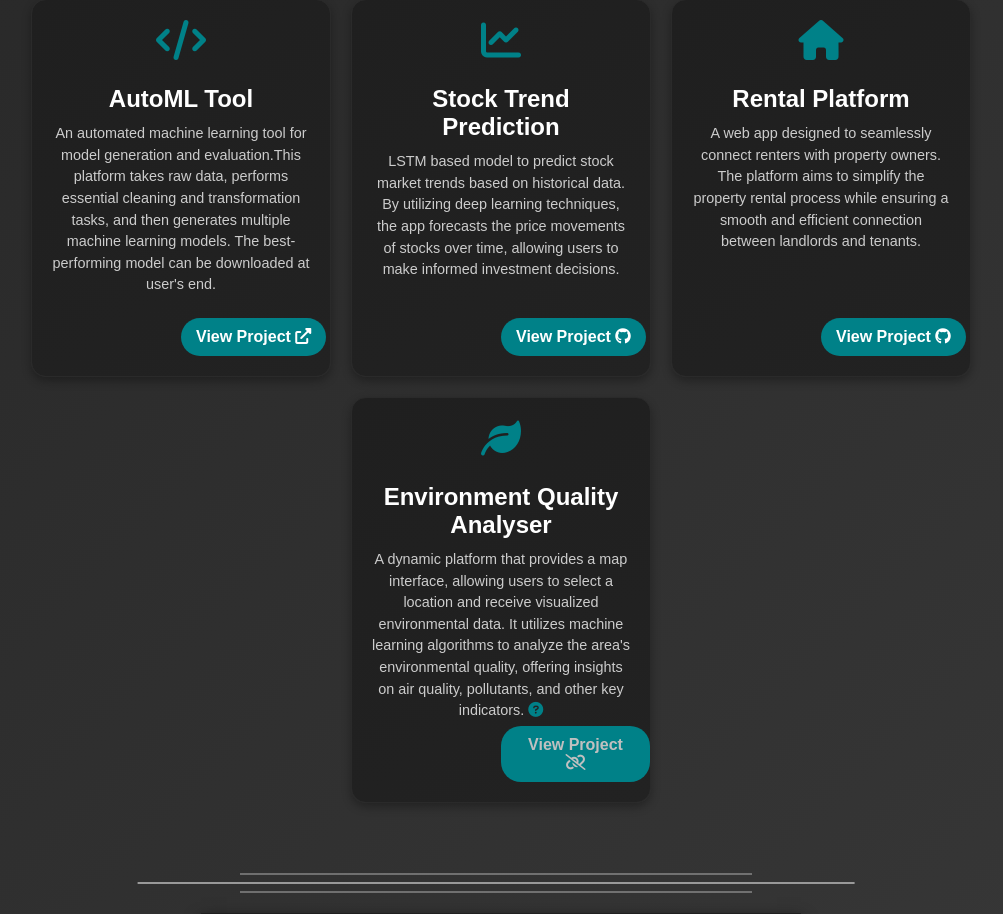
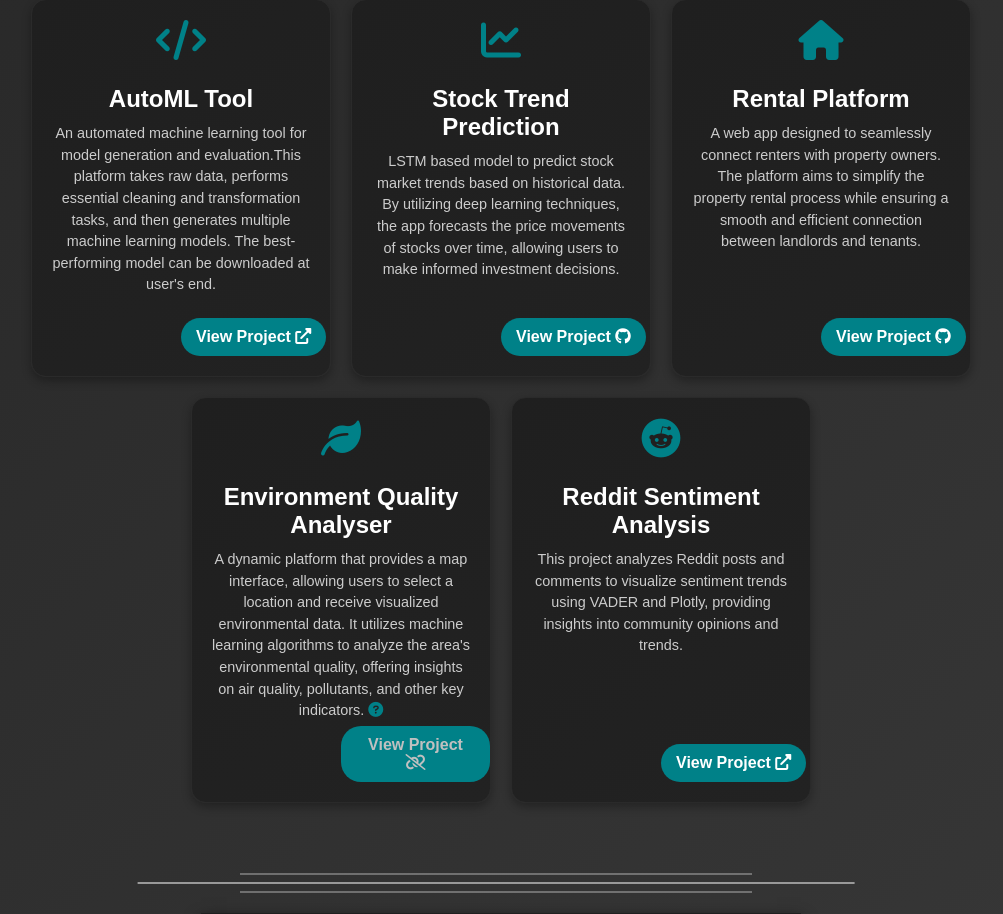
Before and after one commit to ashwinibhardwaj/Portfolio-AshwiniBhardwaj, a Flask app: page / in a window 1280 px wide. Shown: the part 2400-3314 px from the top of the page, without its empty margins (139-1142 px from the left). Run offline with Flask 3, Linux system fonts and the light colour scheme; some web fonts are replaced.

Commit message:
Update home.html

```diff
--- a/templates/home.html
+++ b/templates/home.html
@@ -309,6 +309,13 @@
                 <p class="project-description">A dynamic platform that provides a map interface, allowing users to select a location and receive visualized environmental data. It utilizes machine learning algorithms to analyze the area's environmental quality, offering insights on air quality, pollutants, and other key indicators.  <i class="fas fa-question-circle" id="question-icon"></i></p>
                 <a href="" class="disabled project-link">View Project <i class="fas fa-link-slash"></i></a>
             </div>
+
+            <div class="project-card">
+                <i class="project-icon fab fa-reddit reddit-icon"></i>
+                <h3 class="project-title">Reddit Sentiment Analysis</h3>
+                <p class="project-description">This project analyzes Reddit posts and comments to visualize sentiment trends using VADER and Plotly, providing insights into community opinions and trends.</p>
+                <a href="https://reddit-sentiment-analysis-x26j.onrender.com" class="project-link" title="live link" target="_blank">View Project <i class="fas fa-external-link-alt"></i></a>
+            </div>
         </div>
     </section>
 
```
